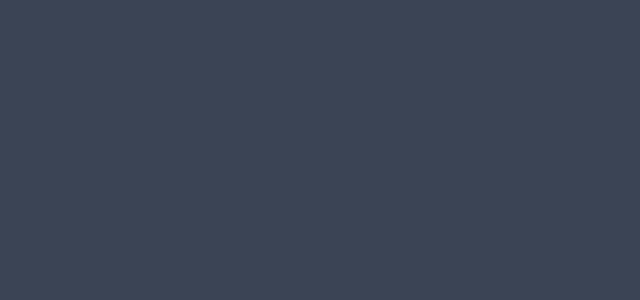
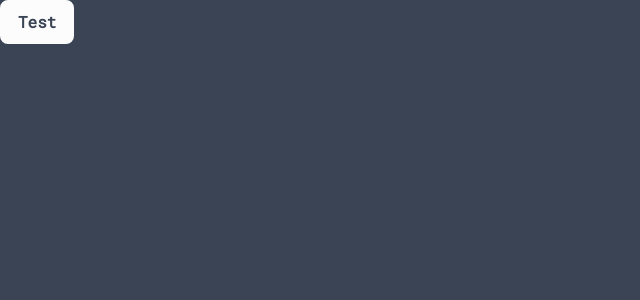
Before and after one commit to CristinaFores/202209-w6chwe-cristina-fores-benjamin-rae, a React (Create React App) app: page / in a window 1280 px wide. Shown: the top 300 px of the page, without its empty margins (0-640 px from the left). Built offline with nearby package versions, Linux system fonts and the light colour scheme.

Commit message:
Create button styles

```diff
--- a/public/index.html
+++ b/public/index.html
@@ -7,21 +7,6 @@
   <meta name="viewport" content="width=device-width, initial-scale=1" />
   <meta name="theme-color" content="#000000" />
   <meta name="description" content="Web site created using create-react-app" />
-  <link rel="apple-touch-icon" href="%PUBLIC_URL%/logo192.png" />
-  <!--
-      manifest.json provides metadata used when your web app is installed on a
-      user's mobile device or desktop. See https://developers.google.com/web/fundamentals/web-app-manifest/
-    -->
-  <link rel="manifest" href="%PUBLIC_URL%/manifest.json" />
-  <!--
-      Notice the use of %PUBLIC_URL% in the tags above.
-      It will be replaced with the URL of the `public` folder during the build.
-      Only files inside the `public` folder can be referenced from the HTML.
-
-      Unlike "/favicon.ico" or "favicon.ico", "%PUBLIC_URL%/favicon.ico" will
-      work correctly both with client-side routing and a non-root public URL.
-      Learn how to configure a non-root public URL by running `npm run build`.
-    -->
   <title>Robots</title>
 </head>
 
--- a/src/components/App/App.tsx
+++ b/src/components/App/App.tsx
@@ -1,7 +1,12 @@
+import Button from "../Button/Button";
 import AppStyled from "./AppStyled";
 
 function App() {
-  return <AppStyled></AppStyled>;
+  return (
+    <AppStyled>
+      <Button text="Test" />
+    </AppStyled>
+  );
 }
 
 export default App;
--- /dev/null
+++ b/src/components/Button/Button.tsx
@@ -0,0 +1,12 @@
+import ButtonStyled from "./ButtonStyled";
+
+interface ButtonProps {
+  text: string;
+  action?: () => void;
+}
+
+const Button = ({ text, action }: ButtonProps) => {
+  return <ButtonStyled onClick={action}>{text}</ButtonStyled>;
+};
+
+export default Button;
--- /dev/null
+++ b/src/components/Button/ButtonStyled.tsx
@@ -0,0 +1,17 @@
+import styled from "styled-components";
+
+const ButtonStyled = styled.button`
+  color: ${(props) => props.theme.backgroundColorPrimary};
+  background-color: ${(props) => props.theme.colorPrimary};
+  font-weight: 600;
+  border: 2px solid ${(props) => props.theme.colorPrimary};
+  padding: 0.5rem 1rem;
+  border-radius: 0.5rem;
+  &:hover,
+  :focus {
+    color: ${(props) => props.theme.colorPrimary};
+    background-color: ${(props) => props.theme.backgroundColorPrimary};
+  }
+`;
+
+export default ButtonStyled;
--- a/src/index.tsx
+++ b/src/index.tsx
@@ -2,10 +2,10 @@ import React from "react";
 import { createRoot } from "react-dom/client";
 import { Provider } from "react-redux";
 import { store } from "./redux/store";
+import "@fontsource/roboto-mono";
 import App from "./components/App/App";
 import GlobalStyle from "./styles/GlobalStyle";
 import { ThemeProvider } from "styled-components";
-import "@fontsource/roboto-mono";
 import mainTheme from "./styles/mainTheme";
 
 const container = document.getElementById("root")!;
--- a/src/styles/GlobalStyle.tsx
+++ b/src/styles/GlobalStyle.tsx
@@ -20,7 +20,7 @@ body {
 }
 
 html {
-  font-family: "Robot Mono", sans-serif;
+  font-family: "Roboto Mono", sans-serif;
 }
 
 img {
```
